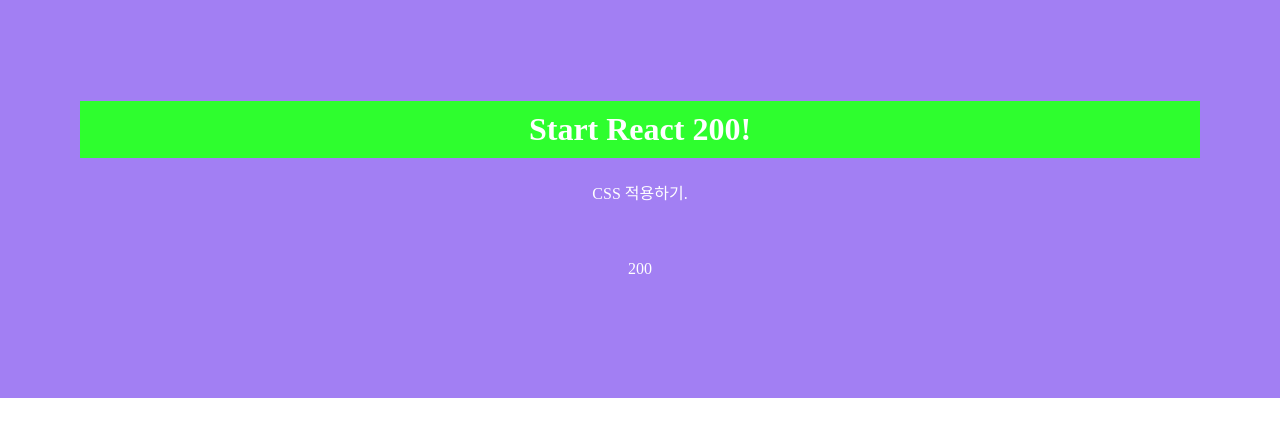
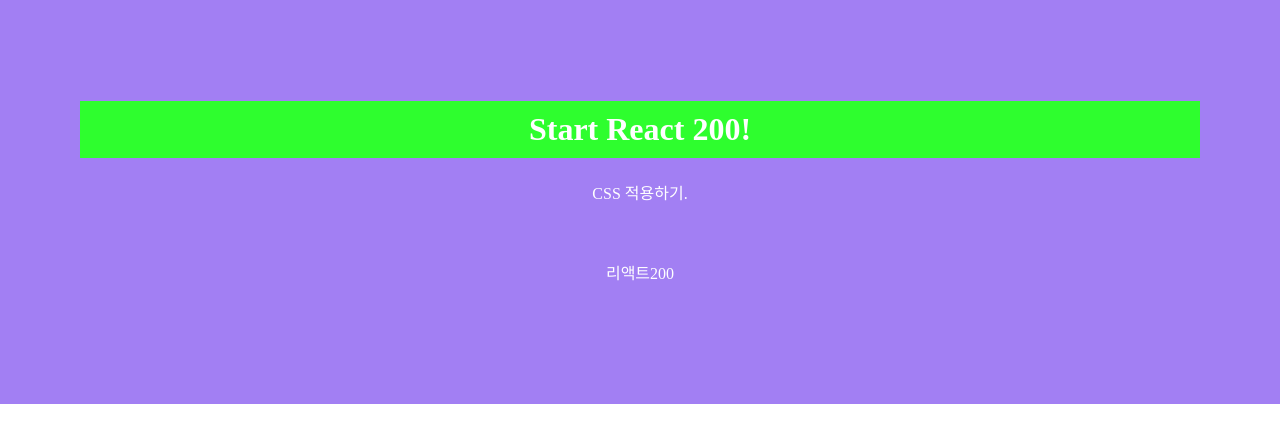
Before and after one commit to HeonPage/react_tutorial, a React (Create React App) app: page / in a window 1280 px wide. Shown: the top 442 px of the page. Built offline with nearby package versions, Linux system fonts and the light colour scheme.

Commit message:
Props Default

```diff
--- a/src/App.js
+++ b/src/App.js
@@ -1,6 +1,6 @@
 import React from 'react'
 import './App.css'
-import Props from './R021_PropsRequired'
+import Props from './R022_PropsDefault'
 
 function App() {
   return (
--- /dev/null
+++ b/src/R022_PropsDefault.js
@@ -0,0 +1,23 @@
+import React, { Component } from 'react';
+
+class R022_PropsDefault extends Component {
+    render() {
+        let {
+            ReactString,
+            ReactNumber,
+        } = this.props;
+
+        return (
+            <div>
+                {ReactString}{ReactNumber}
+            </div>
+        );
+    }
+}
+
+R022_PropsDefault.defaultProps = {
+    ReactString: "리액트",
+    ReactNumber: 400,
+}
+
+export default R022_PropsDefault;
```
